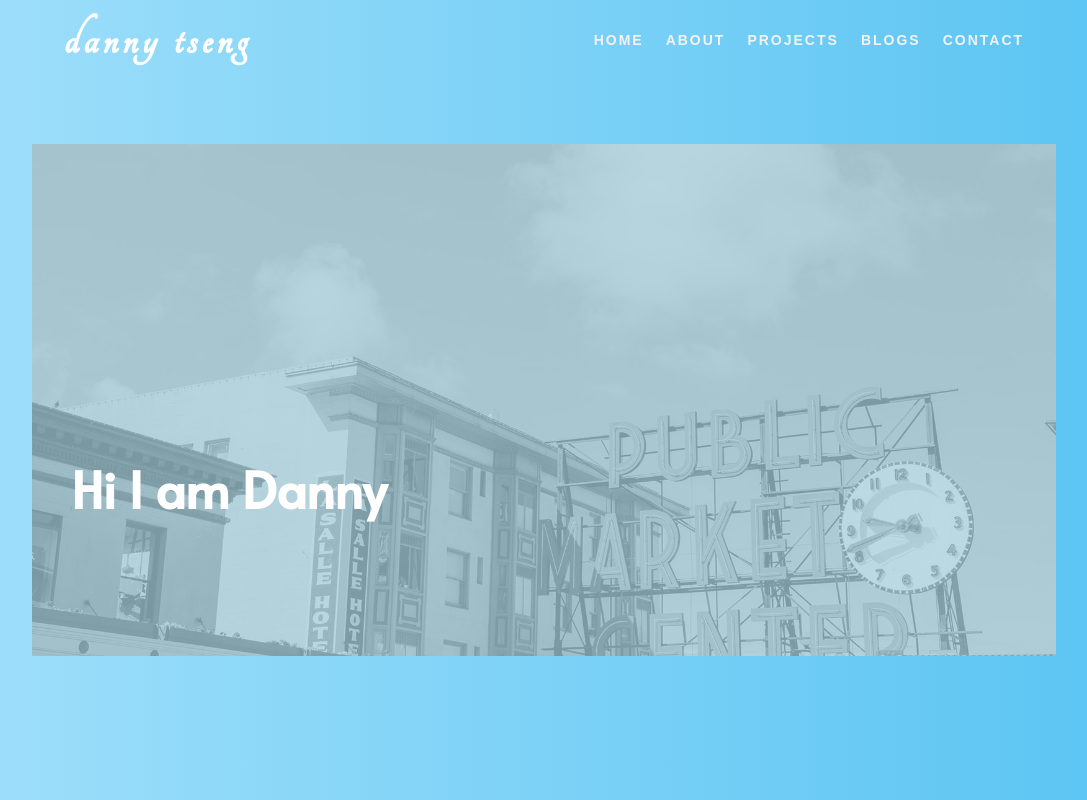
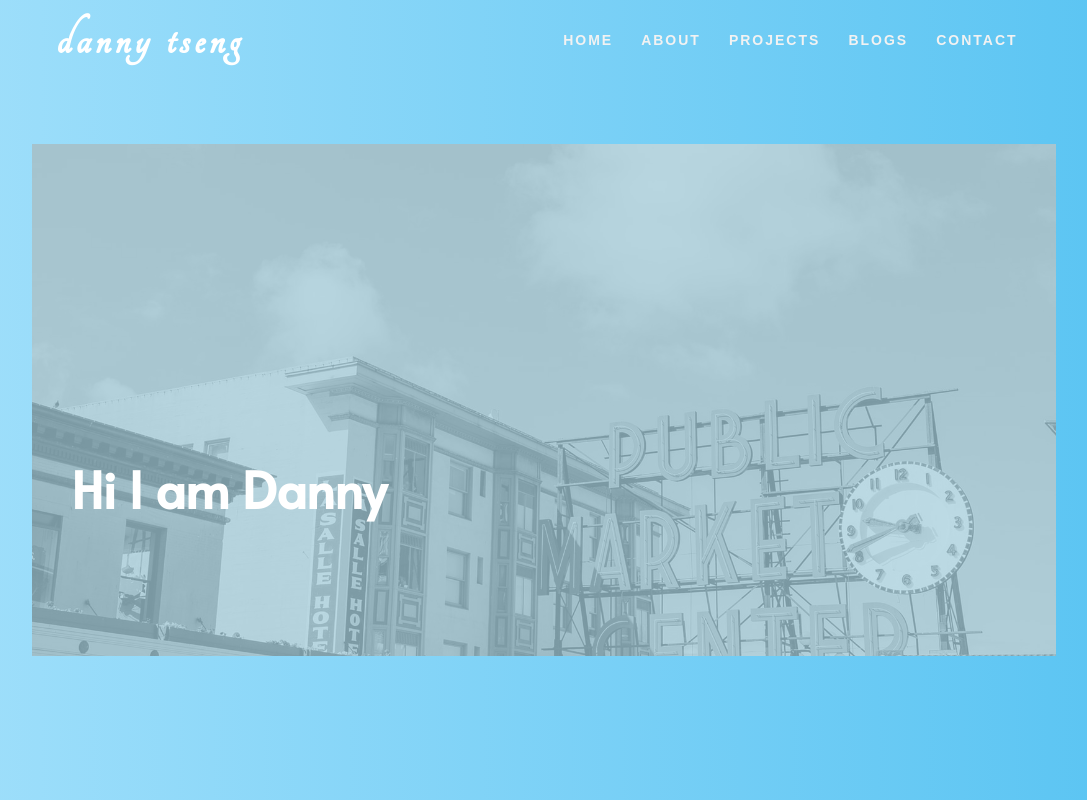
Before and after one commit to dtFocuS/dtFocuS.github.io, a website: page index.html in a window 1280 px wide. Shown: the top 800 px of the page, without its empty margins (96-1183 px from the left). Drawn offline with nearby package versions, Linux system fonts and the light colour scheme.

Commit message:
adjusting margin around nav links

```diff
--- a/style.css
+++ b/style.css
@@ -139,7 +139,10 @@ body {
   letter-spacing: 2px;
   font-weight: bold;
   font-size: 14px;
-  padding-left: 22px;
+  /* padding-left: 22px; */
+  /* display: inline-block;
+  padding: 20px 0; */
+  margin: 0 1em;
 }
 
 .navbar-links li {
@@ -150,16 +153,15 @@ body {
 
 /* .hover-link::after {
   content: "";
-  display: block;
+  display: inline-block;
   width: 0;
   height: 2px;
   background: #fff;
   transition: width .3s;
-  transform: translateX(21px);
 }
 
 .hover-link:hover::after {
-  width: 77%;
+  width: 100%;
 
   transition: width;
 } */
```
